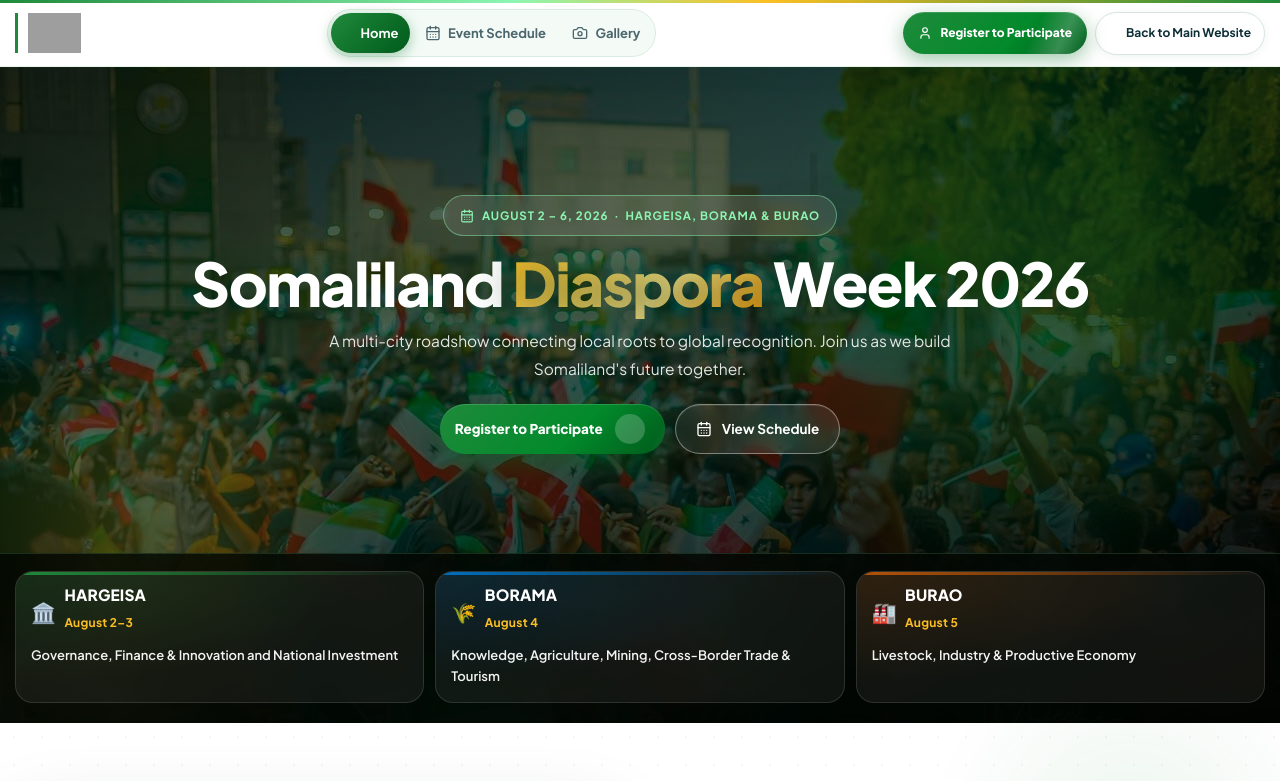
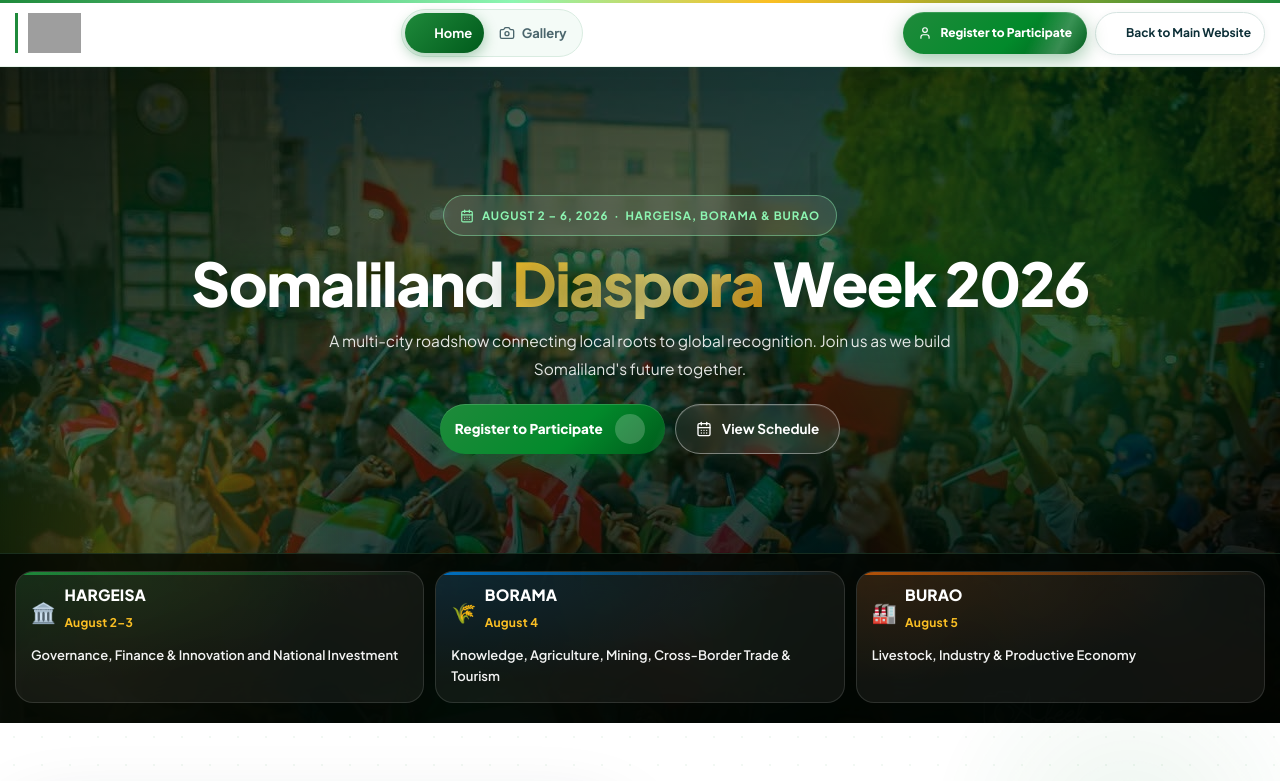
Before and after one commit to janogale/sldiaspora, a Next.js app: page /diaspora-week/portal in a window 1280 px wide. Shown: the top 781 px of the page. Built offline with nearby package versions, Linux system fonts and the light colour scheme; grey boxes are pictures that could not be loaded; a web font is replaced by a local one.

Commit message:
hide event schedule

```diff
--- a/app/diaspora-week/portal/page.tsx
+++ b/app/diaspora-week/portal/page.tsx
@@ -190,7 +190,7 @@ export default function DiasporaWeekPortalPage() {
 
   const navItems: Array<{ key: Section; label: string; icon: React.ReactNode }> = [
     { key: "home", label: "Home", icon: <i className="fa-regular fa-house" aria-hidden="true"></i> },
-    { key: "schedule", label: "Event Schedule", icon: <CalendarDays size={16} /> },
+    // { key: "schedule", label: "Event Schedule", icon: <CalendarDays size={16} /> },
     { key: "gallery", label: "Gallery", icon: <Camera size={16} /> },
   ];
 
```
